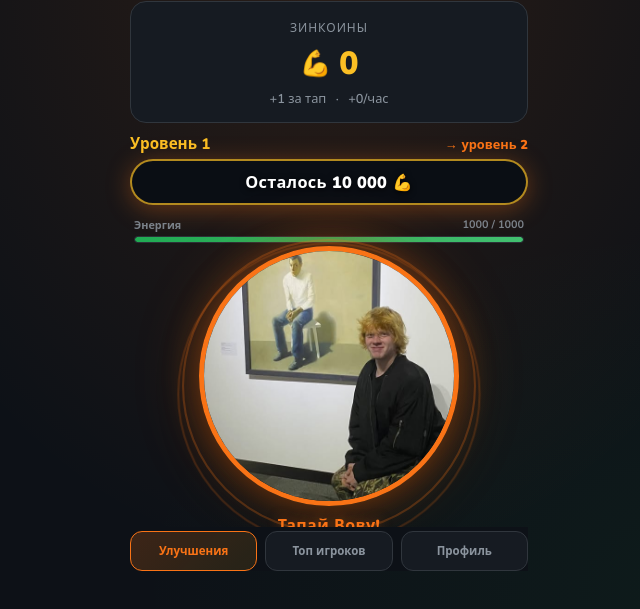
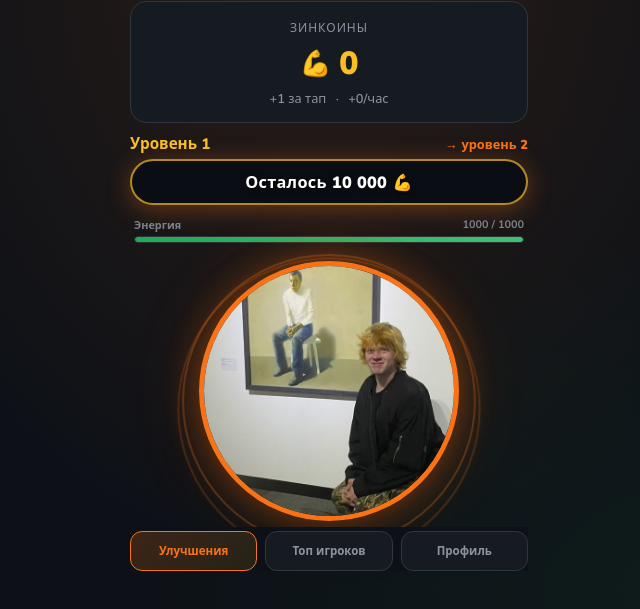
Before and after one commit to uaparata/Vovka, a website: page index.html in a window 1280 px wide. Shown: the part 51-660 px from the top of the page, without its empty margins (311-951 px from the left). Drawn offline with nearby package versions, Linux system fonts and the light colour scheme; no server answers.

Commit message:
Remove overlapping tap hint text

```diff
--- a/index.html
+++ b/index.html
@@ -101,7 +101,6 @@
           class="vova-img"
           draggable="false"
         >
-        <p class="tap-hint">Тапай Вову!</p>
       </div>
       <div id="float-container" class="float-container"></div>
     </section>
--- a/styles.css
+++ b/styles.css
@@ -428,21 +428,6 @@ body {
   0% { transform: scale(1); }
   40% { transform: scale(0.92); }
   100% { transform: scale(1); }
-}
-
-.tap-hint {
-  margin-top: 8px;
-  font-size: 1rem;
-  color: var(--accent);
-  font-weight: 900;
-  letter-spacing: 0.4px;
-  text-shadow: 0 0 12px rgba(249, 115, 22, 0.5);
-  animation: hint-blink 2s ease-in-out infinite;
-}
-
-@keyframes hint-blink {
-  0%, 100% { opacity: 0.5; }
-  50% { opacity: 1; }
 }
 
 .float-container {
@@ -934,9 +919,4 @@ body {
     margin-bottom: 2px;
   }
 
-  .tap-hint {
-    margin-top: 6px;
-    font-size: 0.95rem;
-  }
-
 }
```
